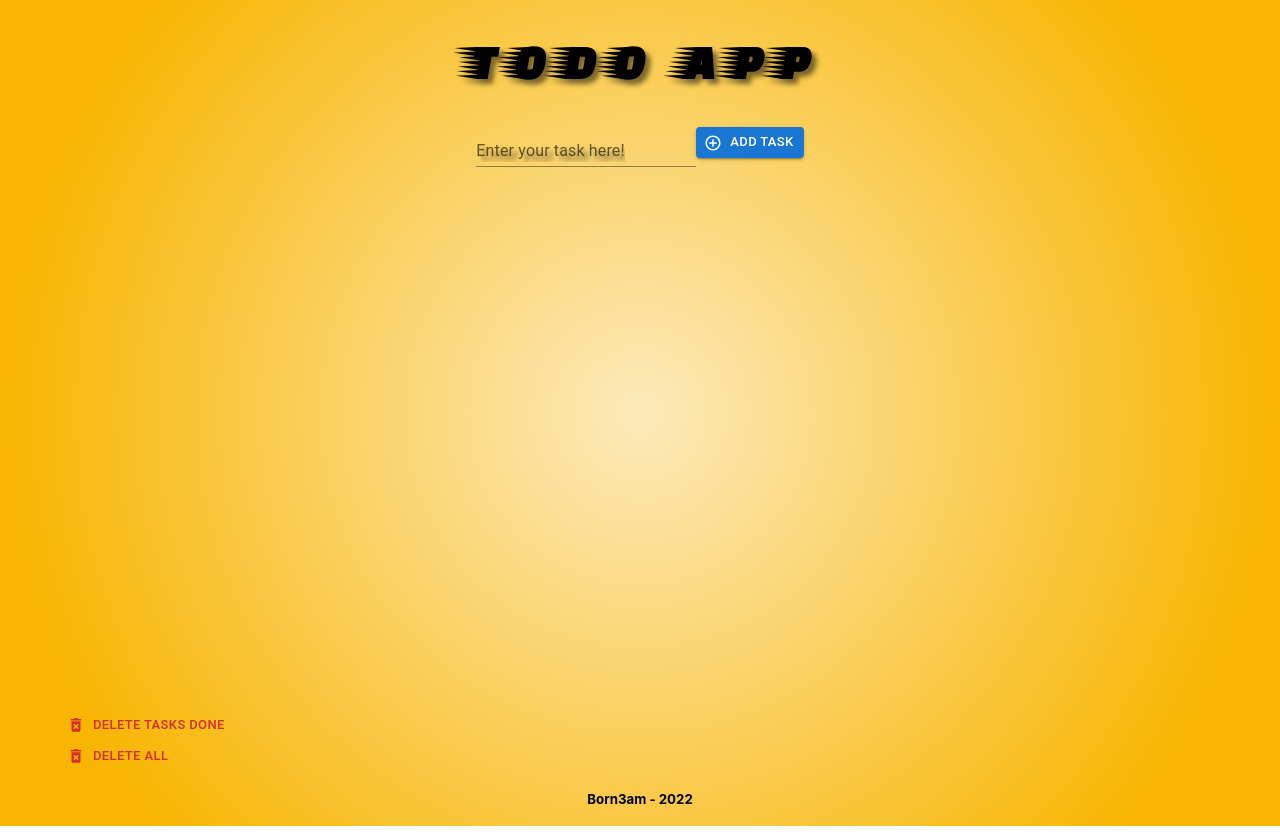
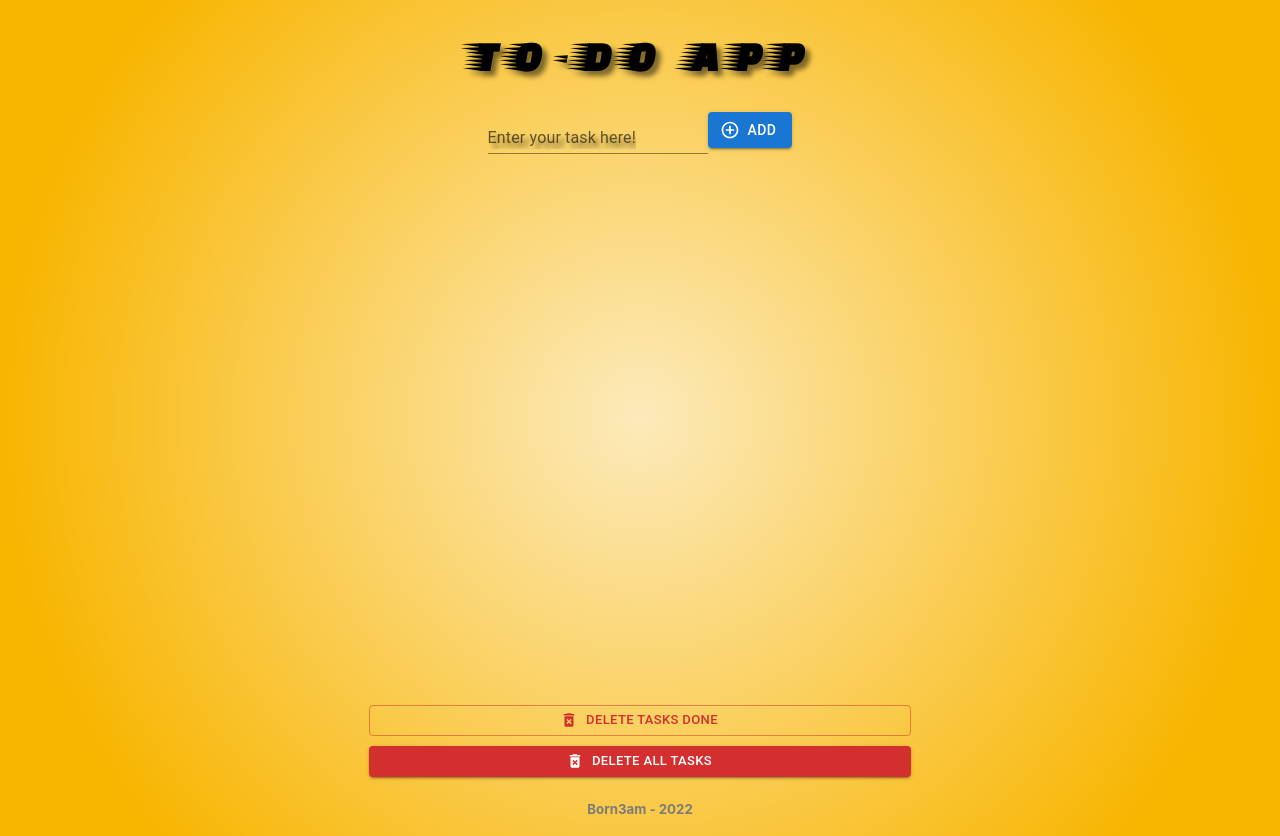
Before and after one commit to born3am/todoapp-react-typescript, a React (Create React App) app: page / in a window 1280 px wide. Built offline with nearby package versions, Linux system fonts and the light colour scheme; a web font is replaced by a local one.

Commit message:
delete messages updated / button delete centered

```diff
--- a/src/App.css
+++ b/src/App.css
@@ -2,13 +2,12 @@
 .App {
 }
 .App-header {
-  padding: 5px;
   height: 20vh;
   display: flex;
   flex-direction: column;
   align-items: center;
   justify-content: center;
-  font-size: 1.5rem;
+  font-size: 1.3rem;
   font-family: "Faster One", cursive;
   letter-spacing: 10px;
   text-shadow: 5px 5px 5px rgba(0, 0, 0, 0.5);
@@ -44,3 +43,12 @@
   text-align: center;
   line-height: 10px;
 }
+
+.App-footer a {
+  text-decoration: none;
+  color: rgb(124, 122, 122);
+}
+
+.App-footer a:hover {
+  color: #1976d2;
+}
--- a/src/App.tsx
+++ b/src/App.tsx
@@ -8,6 +8,7 @@ import AddCircleOutlineIcon from "@mui/icons-material/AddCircleOutline";
 import DeleteForeverIcon from "@mui/icons-material/DeleteForever";
 import Swal from "sweetalert2";
 import { warningAlert, successAlert } from "./alerts";
+import { padding } from "@mui/system";
 
 function App() {
   const [todoList, setTodoList] = useState<TodoItemType[]>(
@@ -67,6 +68,10 @@ function App() {
 
   //delete all Tasks
   const deleteAllTasks = () => {
+    if (
+      todoList.map((task) => task.done).includes(true) ||
+      todoList.map((task) => task.done).includes(false)
+    ) {
       Swal.fire({
         title: "Are you sure?",
         text: "You won't be able to revert this!",
@@ -89,10 +94,22 @@ function App() {
           });
         }
       });
+    } else {
+      Swal.fire({
+        position: "top",
+        icon: "error",
+        title: "Oops...",
+        text: "Nothing to delete here!",
+        showConfirmButton: false,
+        timer: 1000,
+        toast: true,
+      });
+    }
   };
 
   //delete dones
   const deleteTasksdone = () => {
+    if (todoList.map((task) => task.done).includes(true)) {
       Swal.fire({
         title: "Are you sure?",
         text: "You won't be able to revert this!",
@@ -102,6 +119,7 @@ function App() {
         cancelButtonColor: "#3085d6",
         confirmButtonText: "Yes, delete it!",
       }).then((result) => {
+        console.log(todoList);
         if (result.isConfirmed) {
           setTodoList(todoList.filter((task) => !task.done));
           Swal.fire({
@@ -115,6 +133,17 @@ function App() {
           });
         }
       });
+    } else {
+      Swal.fire({
+        position: "top",
+        icon: "warning",
+        title: "Oops!",
+        text: "No tasks done yet!",
+        showConfirmButton: false,
+        timer: 1000,
+        toast: true,
+      });
+    }
   };
 
   // update task
@@ -128,9 +157,8 @@ function App() {
 
   return (
     <div className="App">
-      <Container fixed>
       <header className="App-header">
-          <h1>TODO APP</h1>
+        <h1>TO-DO APP</h1>
         <div className="App-div-input">
           <TextField
             id="standard-basic"
@@ -142,16 +170,17 @@ function App() {
             value={inputValue}
           />
           <Button
-              size="small"
+            size="medium"
             color="primary"
             variant="contained"
             startIcon={<AddCircleOutlineIcon />}
             onClick={addTask}
           >
-              Add Task
+            Add
           </Button>
         </div>
       </header>
+      <Container maxWidth="sm">
         <main className="App-main">
           <ul className="App-ul">
             {todoList.map((task) => {
@@ -169,14 +198,15 @@ function App() {
         <footer className="App-footer">
           <div
             style={{
-              display: "flex",
-              justifyContent: "left",
               marginTop: "100px",
+              padding: "5px",
             }}
           >
             <Button
               // sx={{ alignItem: "center" }}
               size="small"
+              fullWidth
+              variant="outlined"
               color="error"
               startIcon={<DeleteForeverIcon />}
               onClick={() => deleteTasksdone()}
@@ -184,18 +214,32 @@ function App() {
               Delete Tasks Done
             </Button>
           </div>
-          <div style={{ display: "flex", justifyContent: "left" }}>
+          <div
+            style={{
+              padding: "5px",
+            }}
+          >
             <Button
               // sx={{ alignItem: "center" }}
               size="small"
+              fullWidth
+              variant="contained"
               color="error"
               startIcon={<DeleteForeverIcon />}
               onClick={() => deleteAllTasks()}
             >
-              Delete All
+              Delete All Tasks
             </Button>
           </div>
-          <h5>Born3am - 2022</h5>
+          <h5>
+            <a
+              href="https://github.com/born3am"
+              rel="noreferrer"
+              target="_blank"
+            >
+              Born3am - 2022
+            </a>
+          </h5>
         </footer>
       </Container>
     </div>
--- a/src/TodoItem.tsx
+++ b/src/TodoItem.tsx
@@ -16,6 +16,7 @@ type Props = {
 export default function TodoItem({ task, deleteTask, statusTask }: Props) {
   return (
     <li className={task.done ? "TodoItem-li-done" : "TodoItem-li-undone "}>
+      <div>
         <Button onClick={() => statusTask(task.id)}>
           {task.done ? (
             <CheckCircleOutlineIcon />
@@ -23,7 +24,10 @@ export default function TodoItem({ task, deleteTask, statusTask }: Props) {
             <RadioButtonUncheckedTwoToneIcon />
           )}
         </Button>
-      <p className={task.done ? "Task-done" : "Task-undone"}  >{task.text}</p>
+        <span className={task.done ? "Task-done" : "Task-undone"}>
+          {task.text}
+        </span>
+      </div>
       <div>
         <span className="TodoItem-date"> {task.date} </span>
         <Button color="error" onClick={() => deleteTask(task.id)}>
```
Lines whose indentation alone changed are shown as unchanged.
